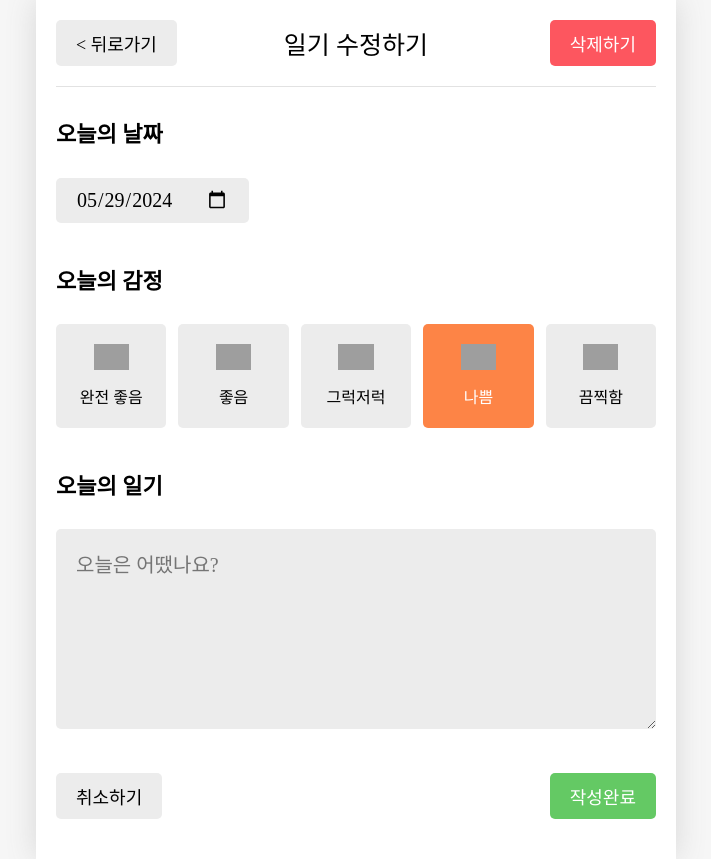
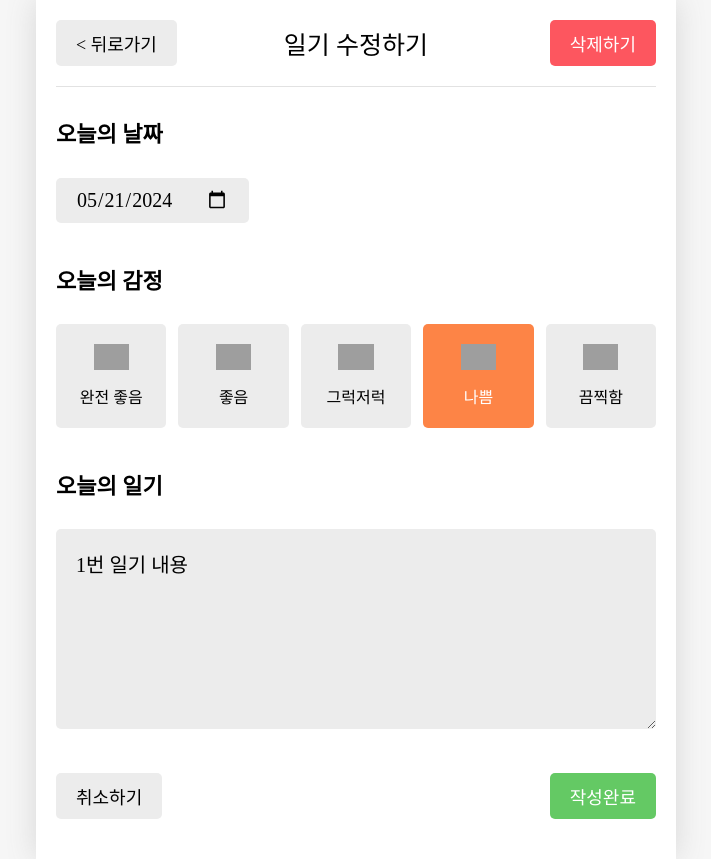
Before and after one commit to JeongHoon383/emotion-diary, a React (Vite) app: page /edit/1 in a window 1280 px wide. Shown: the whole page, without its empty margins (284-995 px from the left). Built offline with nearby package versions, Linux system fonts and the light colour scheme; grey boxes are pictures that could not be loaded; a web font is replaced by a local one.

Commit message:
params.id 에 Number 함수를 사용하여 문제 해결, 문자열로 넣을시 작동되지 않음. 수정하기를 눌렀을 때 현재 데이터 남아있도록 기능 구현, 작성 완료를 눌렀을 때 수정 기능 구현

```diff
--- a/src/App.jsx
+++ b/src/App.jsx
@@ -15,20 +15,26 @@
   {
     id: 1,
     createdDate: new Date("2024-05-21").getTime(),
-    emotionId: 1,
+    emotionId: 4,
     content: "1번 일기 내용",
   },
   {
     id: 2,
     createdDate: new Date("2024-05-20").getTime(),
-    emotionId: 2,
+    emotionId: 3,
     content: "2번 일기 내용",
   },
   {
     id: 3,
     createdDate: new Date("2024-04-06").getTime(),
-    emotionId: 3,
+    emotionId: 2,
     content: "3번 일기 내용",
+  },
+  {
+    id: 4,
+    createdDate: new Date().getTime(),
+    emotionId: 1,
+    content: "4번 일기 내용",
   },
 ];
 
--- a/src/components/Edit.jsx
+++ b/src/components/Edit.jsx
@@ -1,6 +1,6 @@
 import { useNavigate, useParams } from "react-router-dom";
-import { DiaryDispatchContext } from "../App";
-import React, { useContext } from "react";
+import { DiaryDispatchContext, DiaryStateContext } from "../App";
+import React, { useContext, useEffect, useState } from "react";
 import Header from "./Header";
 import Button from "./Button";
 import Editor from "./Editor";
@@ -9,11 +9,38 @@
   const params = useParams();
   const nav = useNavigate();
   const { onDelete } = useContext(DiaryDispatchContext);
-  console.log(params.id);
+  const { onUpdate } = useContext(DiaryDispatchContext);
+  const data = useContext(DiaryStateContext);
+  const [curDiaryItem, setCurDiaryItem] = useState();
+
+  useEffect(() => {
+    const currentDiaryItem = data.find(
+      (item) => String(item.id) === String(params.id)
+    );
+
+    if (!currentDiaryItem) {
+      window.alert("존재하지 않는 일기입니다.");
+      nav("/", { replace: true });
+    }
+
+    setCurDiaryItem(currentDiaryItem);
+  }, [params.id, data]);
 
   const onClickDelete = () => {
     if (window.confirm("일기를 정말 삭제할까요? 다시 복구되지 않아요!")) {
-      onDelete(params.id);
+      onDelete(Number(params.id));
+      nav("/", { replace: true });
+    }
+  };
+
+  const onSubmit = (input) => {
+    if (window.confirm("일기를 정말 수정할까요?")) {
+      onUpdate(
+        params.id,
+        input.createdDate.getTime(),
+        input.emotionId,
+        input.content
+      );
       nav("/", { replace: true });
     }
   };
@@ -27,7 +54,7 @@
           <Button onClick={onClickDelete} text={"삭제하기"} type={"NEGATIVE"} />
         }
       />
-      <Editor />
+      <Editor initData={curDiaryItem} onSubmit={onSubmit} />
     </div>
   );
 };
--- a/src/components/Editor.jsx
+++ b/src/components/Editor.jsx
@@ -1,4 +1,4 @@
-import React, { useState } from "react";
+import React, { useEffect, useState } from "react";
 import EmotionItem from "./EmotionItem";
 import "./Editor.css";
 import Button from "./Button";
@@ -43,13 +43,25 @@
   return `${year}-${month}-${date}`;
 };
 
-const Editor = ({ onSubmit }) => {
+const Editor = ({ initData, onSubmit }) => {
   const [input, setInput] = useState({
     createdDate: new Date(),
     emotionId: 4,
     content: "",
   });
   const nav = useNavigate();
+
+  console.log(initData);
+  console.log(input);
+
+  useEffect(() => {
+    if (initData) {
+      setInput({
+        ...initData,
+        createdDate: new Date(Number(initData.createdDate)),
+      });
+    }
+  }, [initData]);
 
   const onChangeInput = (e) => {
     let name = e.target.name; // 어떤 요소에 입력이 들어온건지?, name을 설정해줘야 input 값에 date 에만 넣어줄 수 있음, name이 없으면 input 값에 뭘 넣어야 하는지 모름
@@ -68,7 +80,6 @@
 
   const onClickSubmitButton = () => {
     onSubmit(input);
-    nav("/", { replace: true });
   };
 
   return (
--- a/src/pages/New.jsx
+++ b/src/pages/New.jsx
@@ -11,6 +11,7 @@
 
   const onSubmit = (input) => {
     onCreate(input.createdDate.getTime(), input.emotionId, input.content);
+    nav("/", { replace: true });
   };
 
   return (
```
